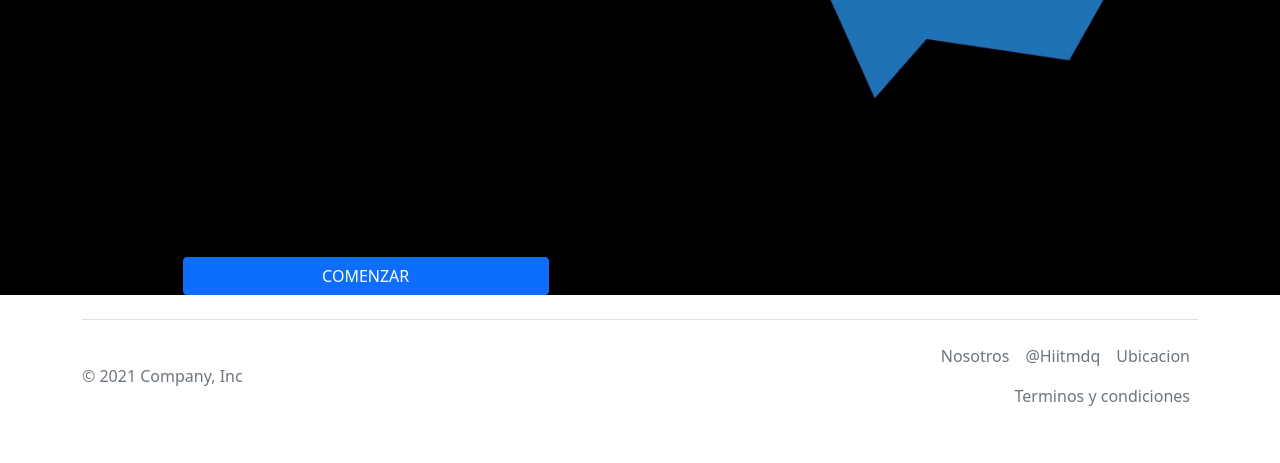
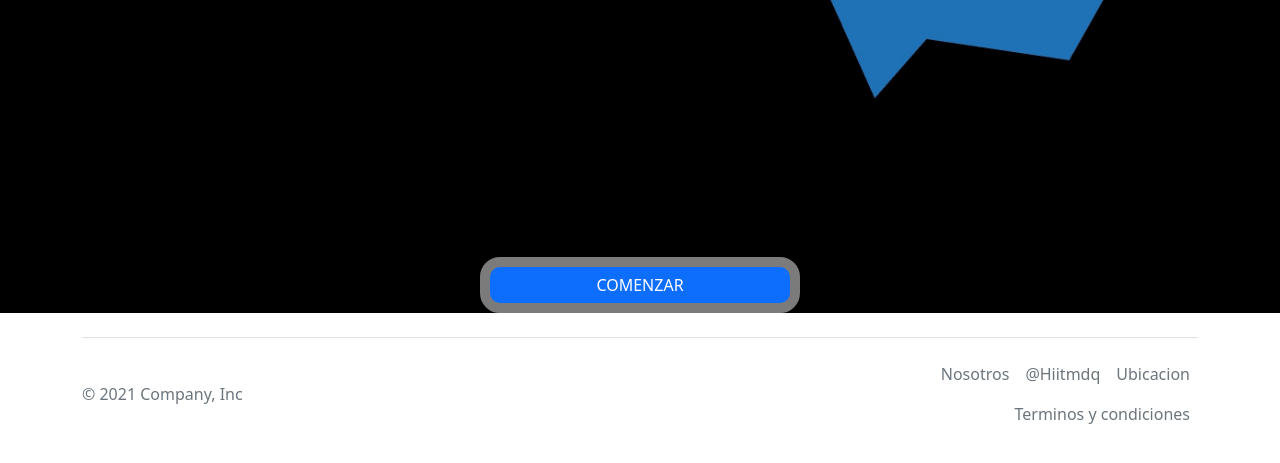
Before and after one commit to Marvert/Hiit2, a website: page index.html in a window 1280 px wide. Shown: the part 601-1064 px from the top of the page. Drawn offline with nearby package versions, Linux system fonts and the light colour scheme.

Commit message:
Emprolije y le di mas orden al codigo

```diff
--- a/index.html
+++ b/index.html
@@ -12,7 +12,7 @@
     <link rel="stylesheet" href="./styles.css">
 </head>
 <body>
-
+    <!-- Barra de navegacion -->
     <nav class="navbar navbar-expand-lg navbar-light fondo__azulHiit">
         <div class="container-fluid">
           <a class="navegador navbar-brand" href="#"><img class="navegador__imagen border border-dark border border-3" src="./Recursos/Toro metalico.jpeg" alt=""></a>
@@ -52,11 +52,9 @@
          <div><img src="./Recursos/ToroBGDARK.jpg" alt="" class="inicio__imagen"></div>
        </section>
 
-       <section class="inicio bg-black">
+       <section class="centrado bg-black">
 
-        <div></div>
-        <div> <a href="./Paginas/contacto.html" class="btn btn-primary inicio__boton">COMENZAR</a></div>
-        <div> </div>
+        <button class="btn btn-primary inicio__boton"> COMENZAR</button>
        </section>
 
 
@@ -82,7 +80,7 @@
 
 
 
-
+    <!-- javascript -->
     <script src="https://cdn.jsdelivr.net/npm/bootstrap@5.1.3/dist/js/bootstrap.bundle.min.js" integrity="sha384-ka7Sk0Gln4gmtz2MlQnikT1wXgYsOg+OMhuP+IlRH9sENBO0LRn5q+8nbTov4+1p" crossorigin="anonymous"></script>
 </body>
 </html>
--- a/styles.scss
+++ b/styles.scss
@@ -6,9 +6,6 @@
 .centrado{
     display: flex;
     justify-content: center;
-    &__imagen{
-
-    }
 }
 
 .navegador{
@@ -52,9 +49,9 @@
     &__boton{
 
         height: 100%;
-        width: 100%;
-
-
+        width: 25%;
+        border-radius: 20px;
+        border: rgb(124, 123, 123) solid 10px;
     }
 
 }
@@ -95,7 +92,7 @@
 }
 
 @media (max-width: 541px){
-    /* la clase*/
+
     .galeria{
         &__imagen{
             height: 100%;
@@ -118,16 +115,14 @@
     }
 }
 
-    @media (max-width: 581px){
-        /* la clase*/
+@media (max-width: 581px){
+
         .promo{
             &__imagen{
              height: 100%;
              width: 100%;
             }
         }
-
-
     }
 
 
@@ -143,7 +138,6 @@
 }
 
 @media (max-width: 1000px){
-    /* la clase*/
     .tienda{
         &__imagen{
             height: 300px;
@@ -154,7 +148,7 @@
 }
 
 @media (max-width: 767px){
-    /* la clase*/
+
     .tienda{
         &__imagen{
             height: auto;
@@ -185,7 +179,7 @@
 }
 
 @media (max-width: 327px){
-    /* la clase*/
+
     .contacto{
         &__imagen{
             display: none;
@@ -216,12 +210,8 @@
 
 }
 
+@media (max-width: 274px){
 
-
-
-
-@media (max-width: 274px){
-    /* la clase*/
     .nosotros{
         &__texto{
             font-size: 100%;
@@ -231,7 +221,7 @@
 }
 
 @media (max-width: 1250px){
-    /* la clase*/
+
     .nosotros{
         &__imagen
         {
```
Also changed, not shown: Paginas/Compras/promo1.html (+2 -1 lines), Paginas/Compras/promo2.html (+2 -0 lines), Paginas/Compras/promo3.html (+2 -0 lines), Paginas/contacto.html (+7 -0 lines), Paginas/galeria.html (+9 -4 lines), Paginas/nosotros.html (+7 -3 lines), Paginas/promos.html (+9 -6 lines), Paginas/terminosycondiciones.html (+6 -1 lines), Paginas/tienda.html (+9 -9 lines), styles.css, 1 other file.
